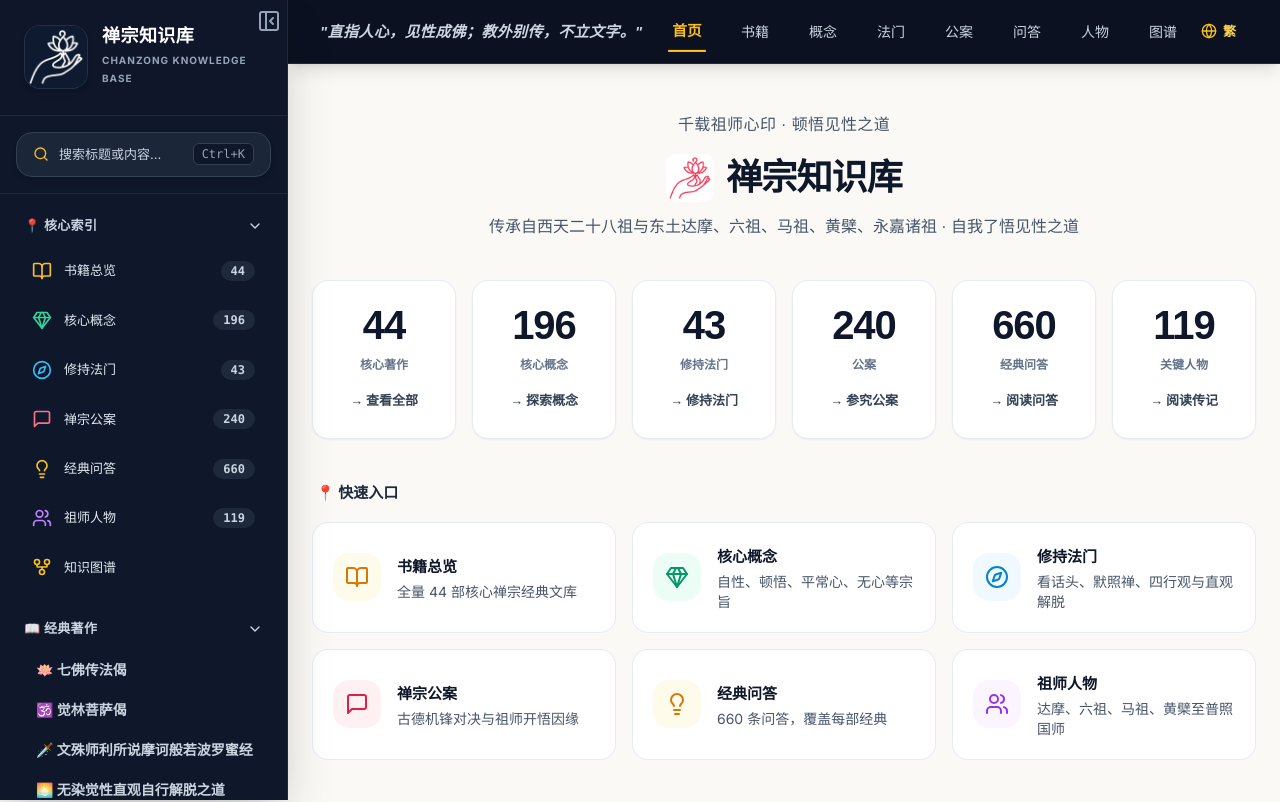
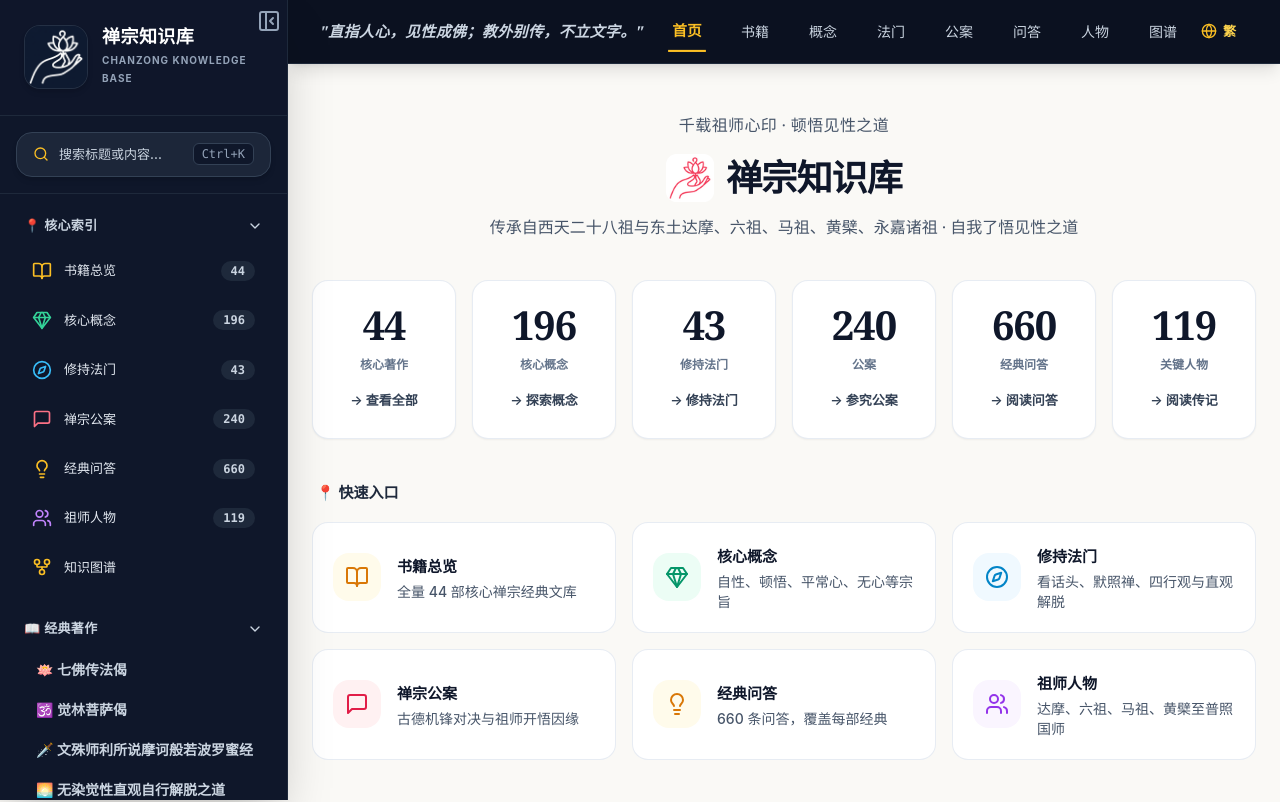
Before and after one commit to creativeburster/chanzong.space, a Next.js app: page / in a window 1280 px wide. Shown: the top 802 px of the page. Built offline with nearby package versions, Linux system fonts and the light colour scheme.

Commit message:
fix(build): remove font network fetching in build phase to fix Vercel CI deployment failures and unlock instant static rendering

```diff
--- a/app/globals.css
+++ b/app/globals.css
@@ -13,13 +13,13 @@
 body {
   background-color: var(--bg-zen);
   color: var(--ink-zen);
-  font-family: var(--font-inter), -apple-system, BlinkMacSystemFont, 'PingFang SC', 'Microsoft YaHei', 'Noto Sans SC', sans-serif;
+  font-family: Inter, -apple-system, BlinkMacSystemFont, 'PingFang SC', 'Microsoft YaHei', 'Noto Sans SC', sans-serif;
   line-height: 1.8;
   overflow-x: hidden;
 }
 
 .font-serif-zen {
-  font-family: var(--font-noto-serif-sc), 'Songti SC', 'STSong', 'SimSun', 'Crimson Pro', Georgia, serif;
+  font-family: 'Songti SC', 'STSong', 'SimSun', 'Source Han Serif SC', 'Noto Serif SC', Georgia, serif;
 }
 
 /* Prose typography for the classic reader (no @tailwindcss/typography installed).
--- a/app/layout.tsx
+++ b/app/layout.tsx
@@ -2,23 +2,6 @@ import './globals.css';
 import type { Metadata, Viewport } from 'next';
 import { LangProvider } from '@/context/LangContext';
 import { PWAInstallBanner } from '@/components/PWAInstallBanner';
-import { Noto_Serif_SC, Inter } from 'next/font/google';
-
-const notoSerifSC = Noto_Serif_SC({
-  weight: ['400', '700'],
-  subsets: ['latin'],
-  display: 'swap',
-  variable: '--font-noto-serif-sc',
-  preload: false,
-});
-
-const inter = Inter({
-  weight: ['400', '700'],
-  subsets: ['latin'],
-  display: 'swap',
-  variable: '--font-inter',
-});
-
 const SITE_URL = 'https://chanzong.space';
 
 export const metadata: Metadata = {
@@ -107,7 +90,7 @@ export default function RootLayout({
   };
 
   return (
-    <html lang="zh-CN" className={`scroll-smooth ${notoSerifSC.variable} ${inter.variable}`}>
+    <html lang="zh-CN" className="scroll-smooth">
       <head>
         <link rel="manifest" href="/manifest.json" />
         <link rel="icon" type="image/png" href="/favicon.png" />
--- a/tailwind.config.js
+++ b/tailwind.config.js
@@ -19,8 +19,8 @@ module.exports = {
         },
       },
       fontFamily: {
-        serif: ['var(--font-noto-serif-sc)', '"Crimson Pro"', '"Songti SC"', '"STSong"', 'Georgia', 'serif'],
-        sans: ['var(--font-inter)', '-apple-system', 'BlinkMacSystemFont', '"PingFang SC"', '"Microsoft YaHei"', '"Noto Sans SC"', 'sans-serif'],
+        serif: ['"Songti SC"', '"STSong"', '"SimSun"', '"Source Han Serif SC"', '"Noto Serif SC"', 'Georgia', 'serif'],
+        sans: ['Inter', '-apple-system', 'BlinkMacSystemFont', '"PingFang SC"', '"Microsoft YaHei"', '"Noto Sans SC"', 'sans-serif'],
       },
     },
   },
```
